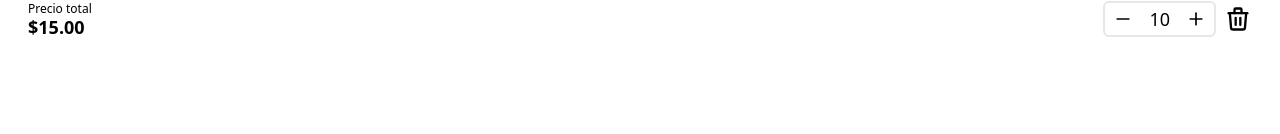
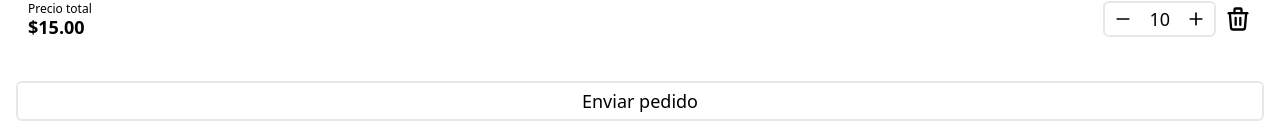
Before and after one commit to StalinAM/food-ecommerce, a React (Vite) app: page / in a window 1280 px wide. Shown: the part 1083-1217 px from the top of the page. Before the commit the page ends 1164 px from the top, so only its background shows below. Built offline with nearby package versions, Linux system fonts and the light colour scheme.

Commit message:
add send button and change style to title

```diff
--- a/src/pages/ShoppingCart.jsx
+++ b/src/pages/ShoppingCart.jsx
@@ -3,7 +3,7 @@ import ItemCart from '../components/ItemCart'
 function ShoppingCart() {
   return (
     <section className='flex flex-col gap-4'>
-      <h2>Shopping cart</h2>
+      <h2 className='dark:text-slate-100 font-medium'>Shopping cart</h2>
       <ul>
         <li className='mb-4'>
           <ItemCart />
@@ -21,6 +21,9 @@ function ShoppingCart() {
           <ItemCart />
         </li>
       </ul>
+      <button className='border-2 dark:hover:bg-transparent dark:hover:text-slate-100 dark:bg-slate-100 dark:text-dark font-medium text-lg rounded-md py-1'>
+        Enviar pedido
+      </button>
     </section>
   )
 }
```
